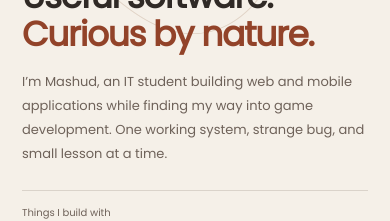
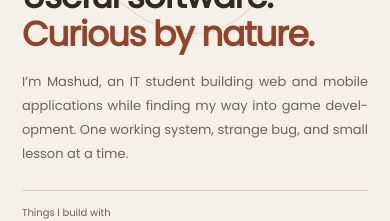
Before and after one commit to mashudSCK/PersonalPortfolio, a React (Vite) app: page / in a window 390 px wide. Shown: the part 135-356 px from the top of the page. Built offline with nearby package versions, Linux system fonts and the light colour scheme.

Commit message:
Justify workshop hero text on small screens

```diff
--- a/src/styles/workshop.css
+++ b/src/styles/workshop.css
@@ -1709,3 +1709,6 @@ html[data-showcase-transition="lab"] .runner-icon {
   color: var(--orange-ink);
   margin-bottom: 12px;
 }
+@media (max-width: 650px) {
+  .workshop-hero p { text-align: justify; hyphens: auto; }
+}
```
